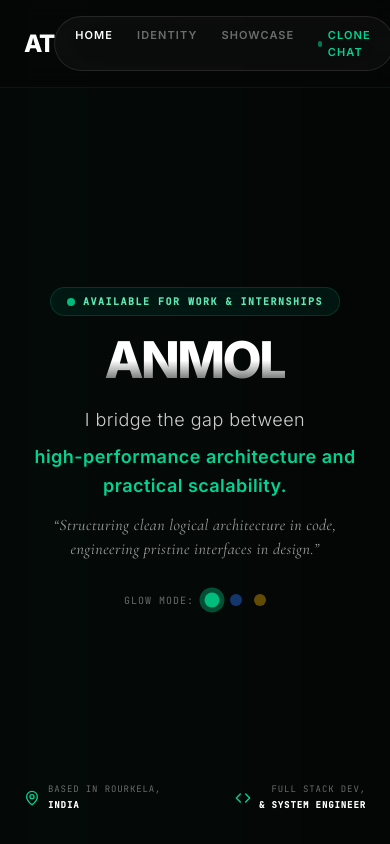
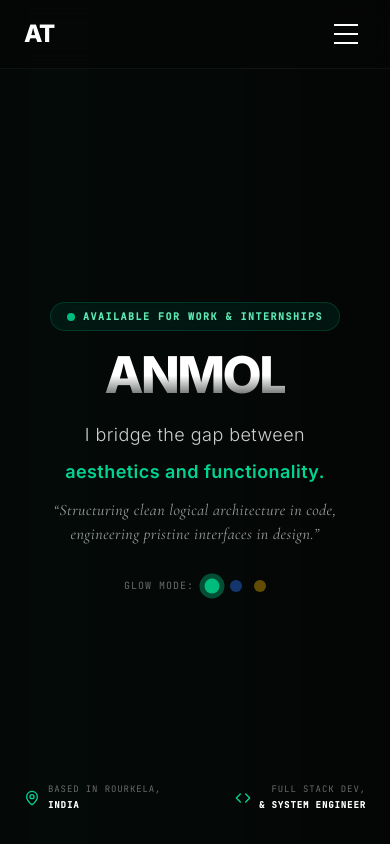
Before and after one commit to anmoltriv/portfolio-, a React (Vite) app: page / in a window 390 px wide. Shown: the top 844 px of the page. Built offline with nearby package versions, Linux system fonts and the light colour scheme.

Commit message:
mobile screen nav

```diff
--- a/src/App.tsx
+++ b/src/App.tsx
@@ -375,11 +375,12 @@ export default function App() {
     "aesthetics and functionality."
   ];
   const [taglineIndex, setTaglineIndex] = useState(0);
+  const [isMenuOpen, setIsMenuOpen] = useState(false);
 
   useEffect(() => {
     const interval = setInterval(() => {
       setTaglineIndex((prev) => (prev + 1) % taglines.length);
-    }, 5000);
+    }, 3000);
     return () => clearInterval(interval);
   }, []);
 
@@ -391,9 +392,10 @@ export default function App() {
       <div className={`absolute top-[35%] right-[-10%] w-[50%] h-[50%] rounded-full blur-[160px] pointer-events-none transition-all duration-1000 ${accentGlow === "emerald" ? "bg-teal-950/20" : accentGlow === "blue" ? "bg-indigo-950/20" : "bg-yellow-950/15"}`}></div>
       <div className={`absolute bottom-[5%] left-[10%] w-[45%] h-[45%] rounded-full blur-[150px] pointer-events-none transition-all duration-1000 ${accentGlow === "emerald" ? "bg-[#0b1210]/20" : accentGlow === "blue" ? "bg-[#091122]/20" : "bg-[#1c1208]/20"}`}></div>
 
-      {/* Modern High-End Fixed Top Navigation Bar */}
       <header className="fixed top-0 left-0 w-full z-50 py-4 backdrop-blur-md bg-[#050505]/60 border-b border-white/5 transition-all duration-300">
       <div className="w-full max-w-7xl mx-auto px-6 flex justify-between items-center">
+
+        {/* Logo Section */}
         <div className="flex items-center gap-3 group">
           <div className="relative">
             <span className={`text-2xl font-black tracking-tighter uppercase text-white hover:${glowConfig[accentGlow].text} transition cursor-default`}>
@@ -406,8 +408,8 @@ export default function App() {
           </span>
         </div>
 
-          {/* Minimal Pill Navigation */}
-          <div className="bg-white/[0.03] border border-white/10 px-5 py-2.5 rounded-full backdrop-blur-xl flex gap-6 sm:gap-8 text-[11px] uppercase tracking-widest font-semibold text-white/40">
+        {/* Desktop Minimal Pill Navigation */}
+        <nav className="hidden md:flex bg-white/[0.03] border border-white/10 px-5 py-2.5 rounded-full backdrop-blur-xl gap-8 text-[11px] uppercase tracking-widest font-semibold text-white/40">
           <a href="#hero-screen" className="text-white hover:text-white transition duration-200">
             Home
           </a>
@@ -421,19 +423,83 @@ export default function App() {
             <span className={`w-1.5 h-1.5 rounded-full ${glowConfig[accentGlow].ping} animate-pulse`}></span>
             Clone Chat
           </a>
-          </div>
+        </nav>
 
-          {/* Direct Connect Action */}
+        {/* Desktop Direct Connect Action */}
+        <div className="hidden md:block">
           <a
             href="#twin-assistant"
-            className={`hidden md:flex bg-white text-black active:scale-95 transition-all text-[11px] font-bold uppercase tracking-wider px-6 py-2.5 rounded-full hover:text-black duration-300 shadow-[0_4px_20px_rgba(255,255,255,0.05)] hover:${glowConfig[accentGlow].bg}`}
+            className={`bg-white text-black active:scale-95 transition-all text-[11px] font-bold uppercase tracking-wider px-6 py-2.5 rounded-full hover:text-black duration-300 shadow-[0_4px_20px_rgba(255,255,255,0.05)] hover:${glowConfig[accentGlow].bg}`}
           >
             Enquire
           </a>
         </div>
-      </header>
 
-      {/* Screen 1: Full Viewport Cover (100dvh Landing) */}
+        {/* Mobile Menu Button Container */}
+        <div className="flex md:hidden items-center">
+          <button
+            onClick={() => setIsMenuOpen(!isMenuOpen)}
+            className="text-white focus:outline-none p-2 z-50 relative"
+            aria-label="Toggle Menu"
+          >
+            {/* Animated Hamburger / Close Icon */}
+            <div className="w-6 h-5 flex flex-col justify-between relative overflow-hidden">
+              <span className={`w-6 h-[2px] bg-white transition-all duration-300 origin-left ${isMenuOpen ? "rotate-45 translate-x-[4px] -translate-y-[1px]" : ""}`}></span>
+              <span className={`w-6 h-[2px] bg-white transition-all duration-300 ${isMenuOpen ? "-translate-x-full opacity-0" : ""}`}></span>
+              <span className={`w-6 h-[2px] bg-white transition-all duration-300 origin-left ${isMenuOpen ? "-rotate-45 translate-x-[4px] translate-y-[1px]" : ""}`}></span>
+            </div>
+          </button>
+        </div>
+
+      </div>
+
+      {/* Mobile Drawer Overlay */}
+      <div
+        className={`fixed inset-0 h-screen w-screen bg-[#050505]/95 backdrop-blur-2xl transition-all duration-300 md:hidden flex flex-col items-center justify-center gap-8 ${
+          isMenuOpen ? "opacity-100 pointer-events-auto" : "opacity-0 pointer-events-none"
+        }`}
+      >
+        <nav className="flex flex-col items-center gap-6 text-sm uppercase tracking-[0.2em] font-semibold text-white/50">
+          <a
+            href="#hero-screen"
+            onClick={() => setIsMenuOpen(false)}
+            className="text-white hover:text-white transition duration-200"
+          >
+            Home
+          </a>
+          <a
+            href="#bento"
+            onClick={() => setIsMenuOpen(false)}
+            className="hover:text-white transition duration-200"
+          >
+            Identity
+          </a>
+          <a
+            href="#projects"
+            onClick={() => setIsMenuOpen(false)}
+            className="hover:text-white transition duration-200"
+          >
+            Showcase
+          </a>
+          <a
+            href="#twin-assistant"
+            onClick={() => setIsMenuOpen(false)}
+            className={`hover:text-white transition duration-200 flex items-center gap-2 ${glowConfig[accentGlow].text}`}
+          >
+            <span className={`w-2 h-2 rounded-full ${glowConfig[accentGlow].ping} animate-pulse`}></span>
+            Clone Chat
+          </a>
+
+          <a
+            href="#twin-assistant"
+            onClick={() => setIsMenuOpen(false)}
+            className="mt-4 bg-white text-black text-[11px] font-bold uppercase tracking-wider px-8 py-3 rounded-full"
+          >
+            Enquire
+          </a>
+        </nav>
+      </div>
+    </header>      {/* Screen 1: Full Viewport Cover (100dvh Landing) */}
       <div id="hero-screen" className="w-full h-[100dvh] flex flex-col justify-between pt-28 pb-6 relative overflow-hidden select-none z-10">
 
         {/* Placeholder to keep layout balance now that header is fixed */}
```
Lines whose indentation alone changed are shown as unchanged.
